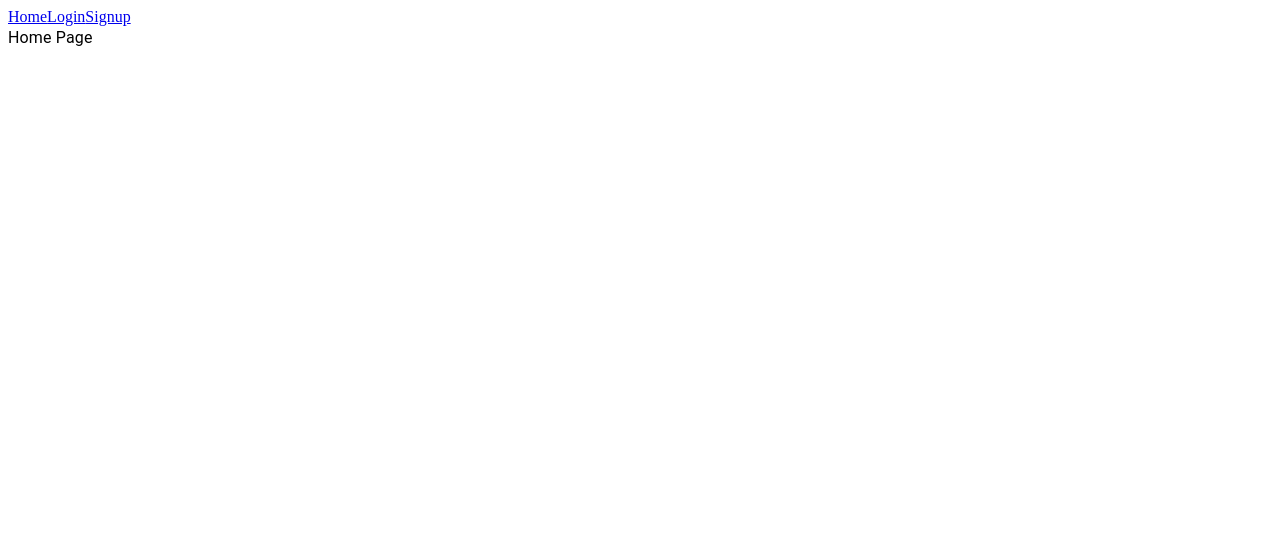
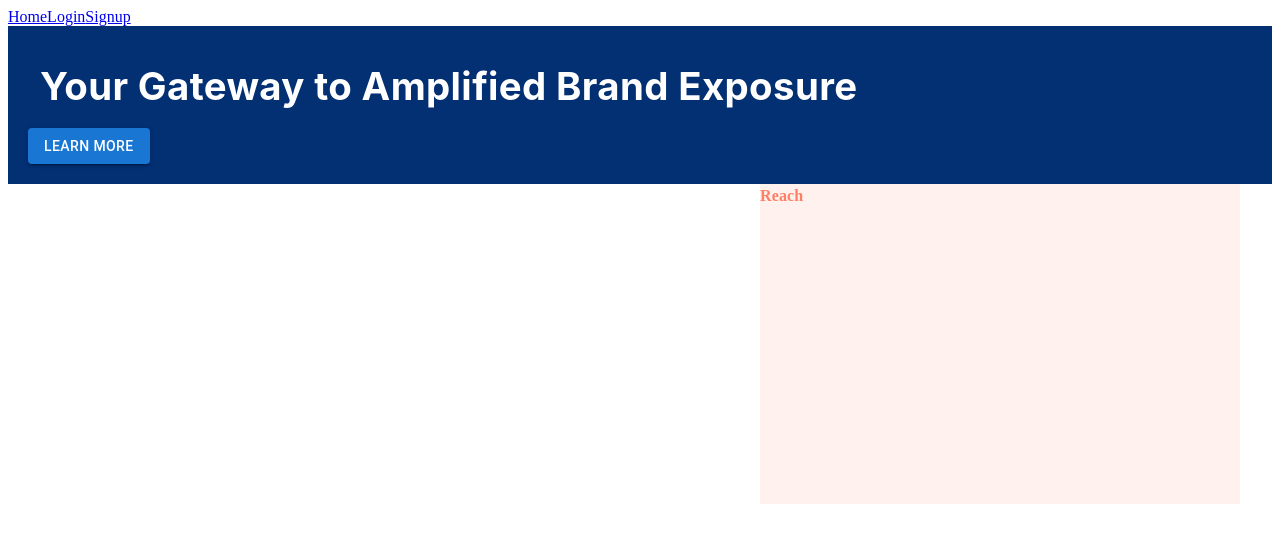
Before and after one commit to Synergy-Soft/Reach, a React (Create React App) app in the folder reach-web/: page / in a window 1280 px wide. Shown: the top 542 px of the page. Built offline with nearby package versions, Linux system fonts and the light colour scheme; no server answers.

Commit message:
Homepage

```diff
--- a/reach-web/src/pages/Home.js
+++ b/reach-web/src/pages/Home.js
@@ -1,22 +1,72 @@
 import React, { useState} from "react"
-import { Grid, Box, Typography } from "@mui/material"
+import { Grid, Box, Typography, Button } from "@mui/material"
 
 const Home = () => {
     // logic
 
-
-
     // jsx
     return (
-        <>
+        <Grid container>
+            <Grid item xs={12}>
+                <Box
+                    sx={{
+                        flexShrink: 0,
+                        backgroundColor: '#032F73',
+                        position: 'relative',
+                        display: 'flex',
+                        flexDirection: 'column',
+                        justifyContent: 'flex-end',
+                        alignItems: 'flex-start',
+                    }}
+                >
+                    <Typography
+                        variant="body1"
+                        sx={{
+                            color: 'white',
+                            fontFamily: 'Inter',
+                            fontStyle: 'normal',
+                            fontSize: '3vw',
+                            fontWeight: 'bold',
+                            m: 4,
+                            t: 1,
+                        }}
+                    >
+                        Your Gateway to Amplified Brand Exposure
+                    </Typography>
+                    <Button
+                        variant="contained"
+                        sx={{
+                            position: 'relative',
+                            top: '-20px',
+                            right: '-20px',
+                        }}
+                    >
+                        Learn More
+                    </Button>
+                </Box>
+            </Grid>
             <Grid container>
-                <Grid item sx={{  }} xs={12}>
-                    <Typography>Home Page</Typography>
-
-                </Grid>
+                <Box
+                    sx={{
+                        backgroundColor: '#FFF1EE',
+                        marginLeft: 'auto',
+                        marginRight: '32px',
+                        l: '16px',
+                        r: '16px',
+                        height: '40vh',
+                        width: '60vh',
+                    }}
+                >
+                    <Typography sx  ={{
+                        color: '#FF7F63',
+                        fontFamily: 'Poppins',
+                        fontStyle: 'normal',
+                        fontWeight: 'Bold',
+                    }}>Reach</Typography>
+                </Box>
             </Grid>
-        </>
+        </Grid>
     );
-}
+};
 
 export default Home;
```
Also changed, not shown: 1 other file (tests, documents, lock files or other folders).
